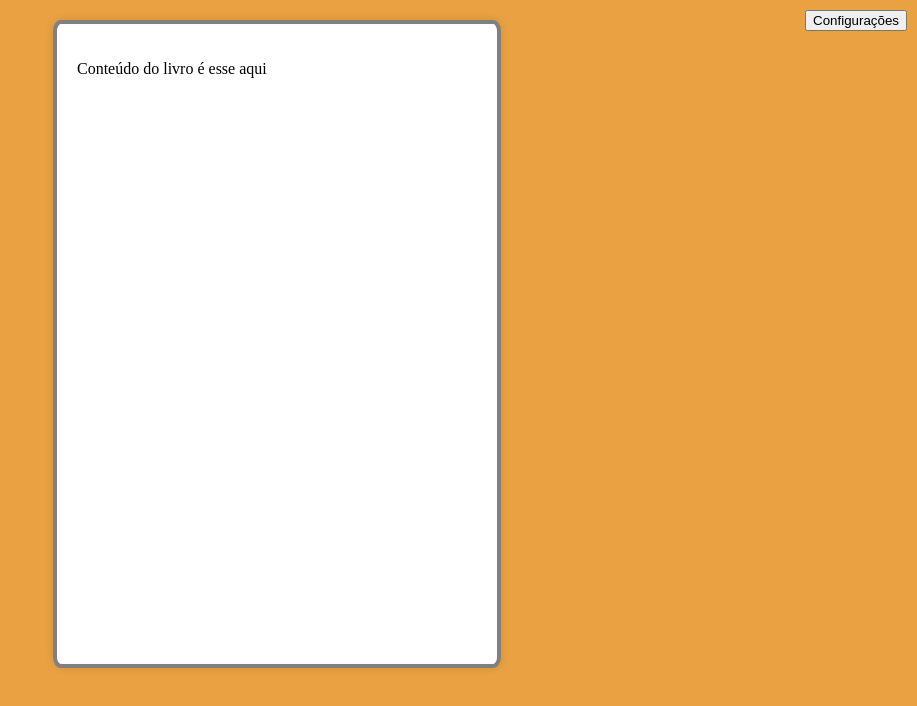
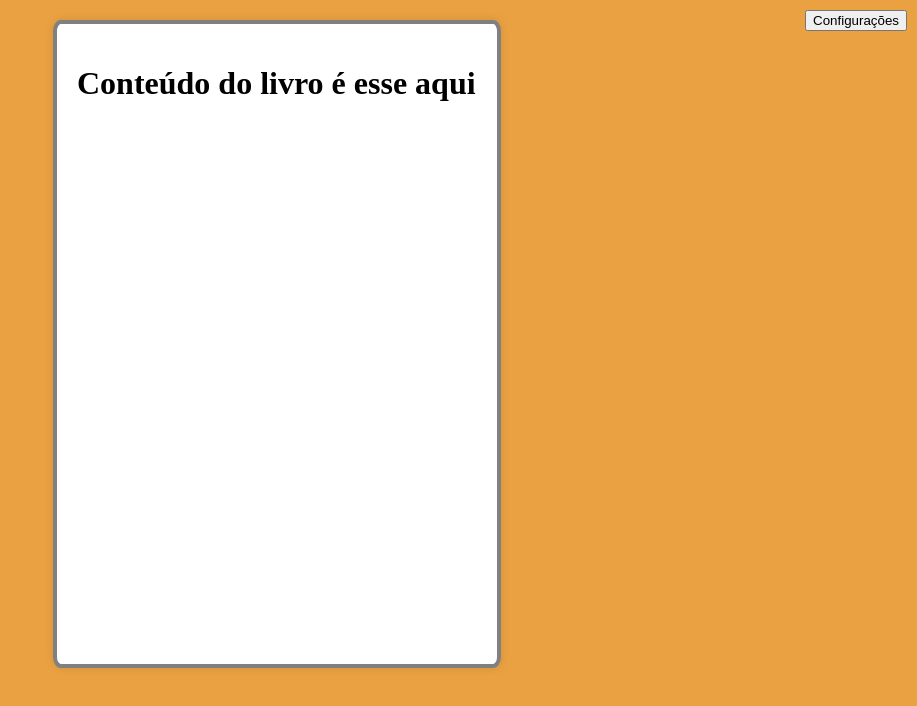
Before and after one commit to fabbb12/Projeto_Resumindo, a plain HTML site: page Livro1.html in a window 1280 px wide. Shown: the whole page, without its empty margins (363-1280 px from the left). Drawn offline with Linux system fonts and the light colour scheme.

Commit message:
modified:   Livro1.html

```diff
--- a/Livro1.html
+++ b/Livro1.html
@@ -13,7 +13,7 @@
 
     <div id="book">
         <button id="settings-btn">Configurações</button>
-        <p id="content">Conteúdo do livro é esse aqui</p>
+        <h1 id="content">Conteúdo do livro é esse aqui</h1>
         <div id="settings">
 
             <label for="text-style">Estilo do texto:</label>
```
